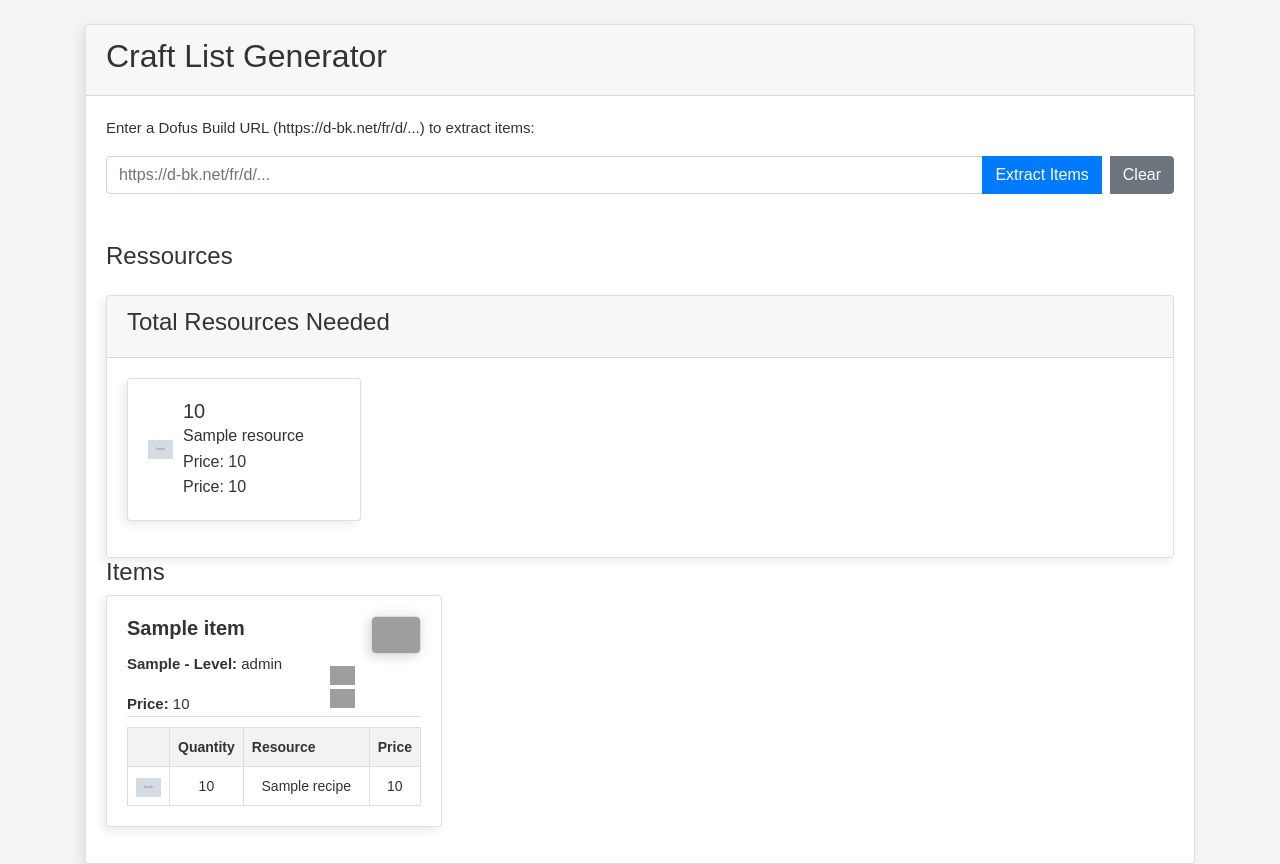
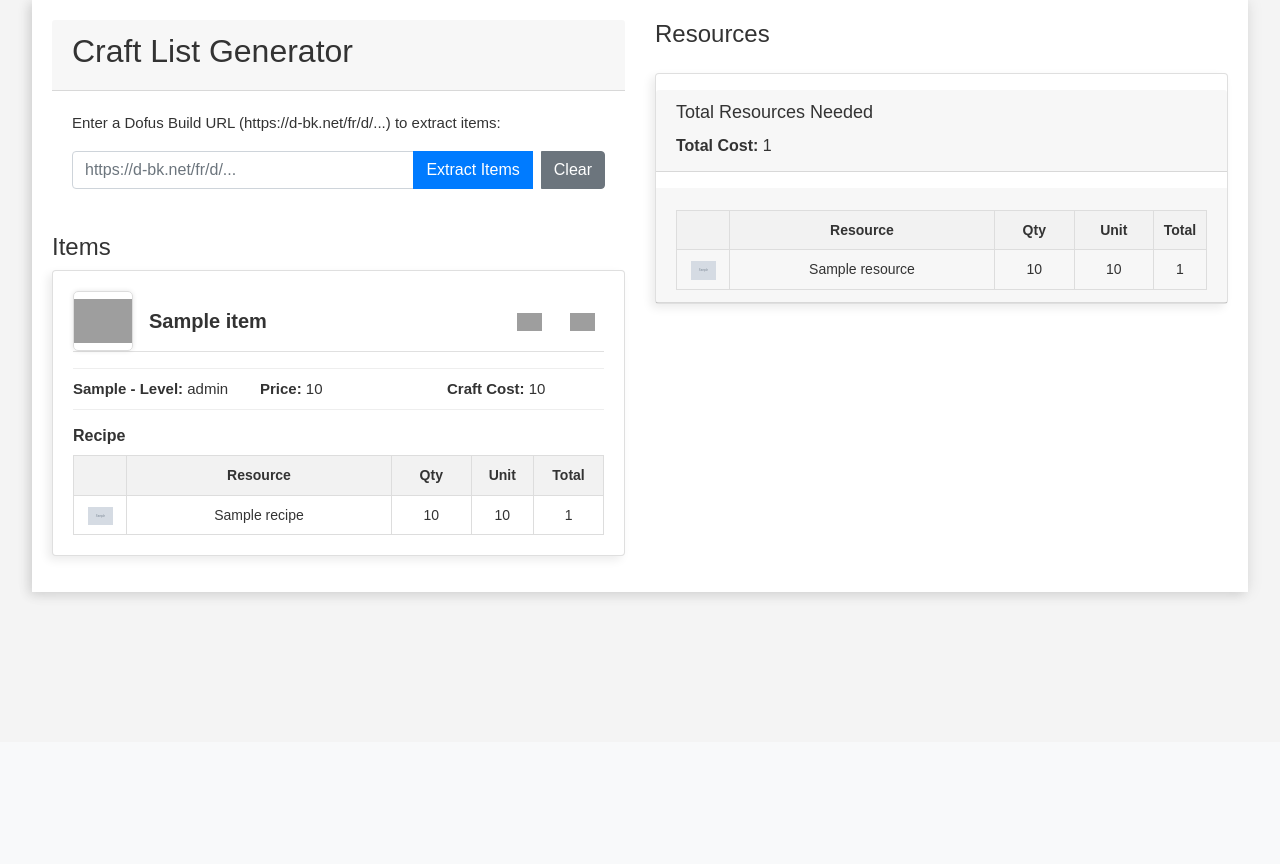
Before and after one commit to antoine-mait/DofusStock, a Django app: template dofustock_site/templates/dofustock/craft_list.html in a window 1280 px wide. Shown: the part 58-922 px from the top of the page. After the commit the page ends 658 px from the top, so only its background shows below. Run offline with Django 3.2, Linux system fonts and the light colour scheme; the template is opened without the code that fills it: most values are stand-ins (such as "Sample title", 1, 10 or a date in 2020); grey boxes marked "Sample" are stand-in pictures; some libraries are stand-ins or nearby versions; grey boxes are pictures that could not be loaded.

Commit message:
testing some ui for craftlist page

```diff
--- a/dofustock_site/static/dofustock/css/craft-list.css
+++ b/dofustock_site/static/dofustock/css/craft-list.css
@@ -3,6 +3,25 @@ span{
 }
 .card{
     box-shadow: -4px 4px 10px rgba(0,0,0,0.08);
+}
+.item-detail-container {
+    max-width: 95%;
+    margin: 0 auto;
+    padding: 20px;
+    background-color: white;
+    box-shadow: 0 0 15px rgba(0,0,0,0.1), -4px 4px 10px rgba(0,0,0,0.08);
+    display: flex;
+    gap: 30px;
+}
+
+.item-detail-left {
+    flex: 1;
+    min-width: 0; /* Prevent flex item from overflowing */
+}
+
+.item-detail-right {
+    flex: 1;
+    min-width: 0; /* Prevent flex item from overflowing */
 }
 
 .card-body > .d-flex:first-child {
@@ -71,14 +90,25 @@ span{
 .item-image {
     display: flex;
     align-items: flex-start;
-    margin-left: 10px;
+    margin-right: 15px;
+}
+.item-image .item_img {
+    width: 60px;
+    height: 60px;
+    object-fit: contain;
+    border-radius: 5px;
+    border: 1px solid #ddd;
+    box-shadow: 0 0 5px rgba(0,0,0,0.1);
 }
 
 /* Button styles */
 .btn-sm {
     width: 100%;
 }
-
+.button-actions {
+    display: flex;
+    gap: 10px;
+}
 .flex-column .btn-sm {
     margin-bottom: 5px;
 }
@@ -96,15 +126,14 @@ span{
 
 }
 
- /* Recipe table style */
-
-.item-recipes table {
+/* Recipe table style - Applied to both item recipes and total resources */
+.item-recipes table, .resources-section table {
     width: 100%;
     border-collapse: collapse;
-
 }
 
-.item-recipes th, .item-recipes td {
+.item-recipes th, .item-recipes td,
+.resources-section th, .resources-section td {
     font-size: 14px;
     border: 1px solid #ddd;
     padding: 8px;
@@ -112,29 +141,63 @@ span{
     text-align: center;
 }
 
-.item-recipes th {
+.item-recipes th, .resources-section th {
     background-color: #f2f2f2;
-    text-align: left;
+    text-align: center;
 }
 
-.item-recipes .recipe-image {
+.item-recipes .recipe-image, .resources-section .resource-image {
     width: 10%;
-    text-align: left;
+    text-align: center;
 }
 
-.item-recipes .recipe-quantity {
-
+.item-recipes .recipe-quantity, .resources-section .resource-quantity {
     width: 15%;
-    text-align: left;
+    text-align: center;
 }
 
-.item-recipes .recipe-name {
-    width: 75%;
-    text-align: left;
+.item-recipes .recipe-name, .resources-section .resource-name {
+    width: 50%;
+    text-align: center;
 }
 
-.item-recipes img {
+.resources-section .resource-price {
+    width: 15%;
+    text-align: center;
+}
+
+.item-recipes img, .resources-section img {
     max-width: 25px;
     max-height: auto;
     object-fit: contain;
 }
+
+/* Additional styles for resources section */
+.total-cost {
+    margin-top: 10px;
+    font-size: 16px;
+    color: #333;
+}
+
+.ressource-title {
+    font-size: 18px;
+    margin-bottom: 10px;
+}
+
+.card-title {
+    margin: 0;
+    font-size: 1.2rem;
+    font-weight: bold;
+}
+
+.item-metadata {
+    padding: 8px 0;
+    border-top: 1px solid #eee;
+    border-bottom: 1px solid #eee;
+}
+
+.item-recipes h6.recipe-title {
+    margin-top: 10px;
+    margin-bottom: 10px;
+    font-weight: bold;
+}
--- a/dofustock_site/static/dofustock/js/craft_list.js
+++ b/dofustock_site/static/dofustock/js/craft_list.js
@@ -1,6 +1,9 @@
 // craft_list.js - Craft list management functionality
+// Update initCraftList function
 function initCraftList() {
-    // Set up event listeners for ALL remove buttons in craft list at load time
+    // Set container reference to the new structure
+    window.craftListContainer = document.querySelector('.item-detail-container');
+
     if (window.craftListContainer) {
         // Find all existing remove buttons and attach event listeners
         document.querySelectorAll('.remove-from-craft-list').forEach(button => {
@@ -11,10 +14,12 @@ function initCraftList() {
             });
         });
 
-        // Also set up event delegation for dynamically added buttons
+        // Event delegation for the new structure
         window.craftListContainer.addEventListener('click', async event => {
-            if (event.target.classList.contains('remove-from-craft-list')) {
-                const itemId = event.target.getAttribute('data-item-id');
+            // Using closest to handle clicks on the button or its child image
+            const button = event.target.closest('.remove-from-craft-list');
+            if (button) {
+                const itemId = button.getAttribute('data-item-id');
                 console.log('Remove button clicked through delegation for item:', itemId);
                 await toggleCraftlistItem(itemId, true);
             }
@@ -22,26 +27,54 @@ function initCraftList() {
     }
 }
 
-// Function to create a craft list item card
+// Update the function to match the new card structure
 function createCraftListItemCard(item) {
     const cardDiv = document.createElement('div');
-    cardDiv.className = 'col-md-4 mb-3';
+    cardDiv.className = 'row mb-3';
     cardDiv.id = `craft-item-${item.ankama_id}`;
 
     const sanitizedName = window.sanitizeFilename(item.name);
     const imagePath = `/media/IMG/${item.category}/${item.item_type}/${item.ankama_id}-${sanitizedName}.png`;
 
+    // Match the new structure
     cardDiv.innerHTML = `
-        <div class="card">
-            <div class="card-body">
-                <h5 class="card-title">${item.name}</h5>
-                <img src="${imagePath}"
-                    alt="${item.name}"
-                    onerror="this.src='${window.FALLBACK_IMAGE}'; this.onerror=null;">
-                <p class="card-text">Level: ${item.level}</p>
-                <p class="card-text">Category: ${item.category}</p>
-                <a href="/item/${item.ankama_id}/" class="btn btn-primary btn-sm">View Details</a>
-                <button type="button" class="btn btn-danger btn-sm remove-from-craft-list" data-item-id="${item.ankama_id}">Remove</button>
+        <div class="col-12">
+            <div class="card">
+                <div class="card-body">
+                    <div class="d-flex align-items-center mb-3">
+                        <div class="item-image mr-3">
+                            <img src="${imagePath}"
+                                alt="${item.name}" class="item_img"
+                                onerror="this.src='/media/IMG/equipment/Outil/489-Loupe.png'; this.onerror=null;">
+                        </div>
+                        <h5 class="card-title mb-0 flex-grow-1">${item.name}</h5>
+                        <div class="button-actions d-flex">
+                            <button type="button"
+                                    class="btn btn-sm remove-from-craft-list"
+                                    data-item-id="${item.ankama_id}">
+                                <img class="trash icon-small" src="/media/Icon/trash.png" alt="delete">
+                            </button>
+                            <a href="/item/${item.ankama_id}/"
+                            class="btn btn-sm">
+                                <img class="info icon-small" src="/media/Icon/info.png" alt="details">
+                            </a>
+                        </div>
+                    </div>
+
+                    <div class="item-metadata mb-3">
+                        <div class="row">
+                            <div class="col-md-4">
+                                <p class="card-text"><span>${item.item_type} - Level:</span> ${item.level}</p>
+                            </div>
+                            <div class="col-md-4">
+                                <p class="card-text"><strong>Price:</strong> ${item.price}</p>
+                            </div>
+                            <div class="col-md-4">
+                                <p class="card-text"><strong>Craft Cost:</strong> ${item.craft_cost}</p>
+                            </div>
+                        </div>
+                    </div>
+                </div>
             </div>
         </div>
     `;
--- a/dofustock_site/static/dofustock/js/encyclopedia.js
+++ b/dofustock_site/static/dofustock/js/encyclopedia.js
@@ -74,26 +74,13 @@ async function performGlobalSearch() {
             // Attempt to construct image path
             const imagePath = `/media/IMG/${item.category}/${item.item_type}/${item.ankama_id}-${window.sanitizeFilename(item.name)}.png`;
 
-            function formatPrice(price) {
-                if (price === 0) return 'No Item in HDV';
-                if (!price) return 'No data';
-
-                // Convert to integer by removing decimal part
-                const intPrice = Math.floor(price);
-
-                // Format with spaces as thousand separators
-                return intPrice.toString().replace(/\B(?=(\d{3})+(?!\d))/g, ' ');
-              }
-
-              // Conditional rendering of price information
-              const priceSection = `<p>Price: ${formatPrice(item.price)}</p>`;
-
             itemElement.innerHTML = `
                 <h3>${item.name}</h3>
                 <p>Category: ${item.category}</p>
                 <p>Type: ${item.item_type}</p>
                 <p>Level: ${item.level}</p>
-                <p>Price: ${priceSection}</p>
+                <p>Price: ${formatPriceDisplay(item.price)}</p>
+                <p>Craft Cost: ${formatPriceDisplay(item.craft_cost)}</p>
                 <img
                     src="${imagePath}"
                     alt="${item.name}"
@@ -147,26 +134,13 @@ async function filterItems(category, itemType) {
 
             const imagePath = `/media/IMG/${category}/${itemType}/${item.ankama_id}-${window.sanitizeFilename(item.name)}.png`;
 
-            function formatPrice(price) {
-                if (price === 0) return 'No Item in HDV';
-                if (!price) return 'No data';
-
-                // Convert to integer by removing decimal part
-                const intPrice = Math.floor(price);
-
-                // Format with spaces as thousand separators
-                return intPrice.toString().replace(/\B(?=(\d{3})+(?!\d))/g, ' ');
-              }
-
-              // Conditional rendering of price information
-              const priceSection = `<p>Price: ${formatPrice(item.price)}</p>`;
-
             itemElement.innerHTML = `
                 <h3>${item.name}</h3>
                 <p>Level: ${item.level}</p>
-                <p>Price: ${priceSection}</p>
+                <p>Price: ${formatPriceDisplay(item.price)}</p>
+                <p>Craft Price: ${formatPriceDisplay(item.craft_cost)}</p>
                 <img
-                    src="${imagePath} "
+                    src="${imagePath}"
                     alt="${item.name}"
                     onerror="this.src='${window.FALLBACK_IMAGE}'; this.onerror=null;"
                 >
@@ -178,6 +152,41 @@ async function filterItems(category, itemType) {
     }
 }
 
+// Helper function to format price values for display
+function formatPriceDisplay(price) {
+    // Special case handling
+    if (price === 0 || price === "0") return 'No Item in HDV';
+    if (!price || price === "N/A") return 'No data';
+    if (price === "Incomplete") return 'Incomplete';
+
+    // If already a string and not a valid number, return as is
+    if (typeof price === 'string') {
+        // Check if it's already properly formatted (contains spaces)
+        if (price.includes(' ')) return price;
+
+        // Check if it's a numeric string without formatting
+        if (!isNaN(price.replace(/[\s,]/g, ''))) {
+            // Parse the string as a number, removing any existing formatting
+            const numValue = parseInt(price.replace(/[\s,]/g, ''), 10);
+            if (!isNaN(numValue)) {
+                // Format with spaces as thousand separators
+                return numValue.toString().replace(/\B(?=(\d{3})+(?!\d))/g, ' ');
+            }
+        }
+
+        // If we can't parse it as a number, return the original string
+        return price;
+    }
+
+    // If it's a number, format it with spaces
+    if (typeof price === 'number') {
+        return Math.floor(price).toString().replace(/\B(?=(\d{3})+(?!\d))/g, ' ');
+    }
+
+    // Default fallback
+    return String(price);
+}
+
 // Expose necessary functions to other modules
 window.performGlobalSearch = performGlobalSearch;
 window.fetchItemTypes = fetchItemTypes;
--- a/dofustock_site/templates/dofustock/craft_list.html
+++ b/dofustock_site/templates/dofustock/craft_list.html
@@ -6,8 +6,8 @@
 <link href="{% static 'dofustock/css/craft-list.css' %}" rel="stylesheet">
 {% endblock %}
 {% block body %}
-<div class="container mt-4">
-    <div class="card">
+<div class="item-detail-container">
+    <div class="item-detail-left">
         <div class="card-header">
             <h2>Craft List Generator</h2>
         </div>
@@ -41,98 +41,68 @@
                 <h3 class="d-none" id="results-title">Items Found:</h3>
                 <div id="items-list"></div>
             </div>
+        </div>
 
-            <div class="craft-list-container mt-5">
-                {% if items %}
-                <div>
-                <h4> Ressources </h4>
-                <div class="row mt-4">
+        <h4>Items</h4>
+        <div class="craft-list-container">
+            {% for item in items %}
+            <div class="row mb-3" id="craft-item-{{ item.ankama_id }}">
                 <div class="col-12">
                     <div class="card">
-                            <div class="card-header">
-                                <h4>Total Resources Needed</h4>
-                            </div>
                         <div class="card-body">
-                                <div class="row">
-                                    {% for resource in all_resources %}
-                                    <div class="col-md-3 mb-3">
-                                        <div class="card">
-                                            <div class="card-body d-flex align-items-center">
-                                                <img
-                                                    src="{{ resource.resource_image }}"
-                                                    alt="{{ resource.resource_name }}"
-                                                    style="max-width: 25px; max-height: 25px; object-fit: contain; margin-right: 10px;"
-                                                    onerror="this.src='/media/IMG/equipment/Outil/489-Loupe.png'; this.onerror=null;"
-                                                >
-                                                <div>
-                                                    <h5 class="mb-0">{{ resource.quantity }}</h5>
-                                                    <p class="mb-0">{{ resource.resource_name }}</p>
-                                                    <p class="mb-0">Price: {{ resource.resource_price }}</p>
-                                                    <p class="mb-0">Price:
-                                                        {% if resource.resource_price %}
-                                                            {{ resource.resource_price }}
-                                                        {% else %}
-                                                            No price available (Debug)
-                                                        {% endif %}
-                                                    </p>
-                                                </div>
-                                            </div>
-                                        </div>
-                                    </div>
-                                    {% endfor %}
-                                </div>
-                            </div>
-                        </div>
-                    </div>
-                </div>
-            </div>
-            <h4> Items </h4>
-                <div class="row">
-                {% for item in items %}
-                <div class="col-md-4 mb-3" id="craft-item-{{ item.ankama_id }}">
-                    <div class="card">
-                        <div class="card-body">
-                            <div class="d-flex justify-content-between">
-                                <!-- Left column: Title and metadata -->
-                                <div class="item-info">
-                                    <h5 class="card-title">{{ item.name }}</h5>
-                                    <div class="item-metadata">
-                                        <p class="card-text"><span>{{ item.item_type }} - Level:</span> {{ item.level }}</p>
-                                        <p class="card-text"><strong>Price:</strong> {{ item.price }}</p>
-                                    </div>
-                                </div>
-
-                                <!-- Middle column: Buttons -->
-                                <div class="button-container mx-1">
-                                    <button type="button" class="btn btn-danger btn-sm remove-from-craft-list"
-                                            data-item-id="{{ item.ankama_id }}"
-                                            style="border: none; background: transparent; padding: 0;">
-                                            <img class="trash icon-small" src="/media/Icon/trash.png" alt="delete" >
-                                    </button>
-                                    <a href="{% url 'item_detail' item.ankama_id %}"
-                                    style="border: none; background: transparent; padding: 0; margin-bottom: 5px; display: block;">
-                                        <img class="info icon-small" src="/media/Icon/info.png" alt="details">
-                                    </a>
-
-                                </div>
-
-                                <!-- Right column: Image -->
-                                <div class="item-image">
+                            <!-- Row 1: Image, Name and Buttons -->
+                            <div class="d-flex align-items-center mb-3">
+                                <!-- Item Image -->
+                                <div class="item-image mr-3">
                                     <img src="/media/IMG/{{item.category}}/{{item.item_type}}/{{item.ankama_id}}-{{item.sanitized_name}}.png"
                                         alt="{{item.name}}" class="item_img"
                                         onerror="this.src='/media/IMG/equipment/Outil/489-Loupe.png'; this.onerror=null;">
                                 </div>
+
+                                <!-- Item Name -->
+                                <h5 class="card-title mb-0 flex-grow-1">{{ item.name }}</h5>
+
+                                <!-- Action Buttons -->
+                                <div class="button-actions d-flex">
+                                    <!-- Ensure the button itself has the remove-from-craft-list class -->
+                                    <button type="button"
+                                            class="btn btn-sm remove-from-craft-list"
+                                            data-item-id="{{ item.ankama_id }}">
+                                        <img class="trash icon-small" src="/media/Icon/trash.png" alt="delete">
+                                    </button>
+                                    <a href="{% url 'item_detail' item.ankama_id %}"
+                                    class="btn btn-sm">
+                                        <img class="info icon-small" src="/media/Icon/info.png" alt="details">
+                                    </a>
+                                </div>
                             </div>
 
-                                <!-- Recipe table -->
+                            <!-- Row 2: Item Metadata -->
+                            <div class="item-metadata mb-3">
+                                <div class="row">
+                                    <div class="col-md-4">
+                                        <p class="card-text"><span>{{ item.item_type }} - Level:</span> {{ item.level }}</p>
+                                    </div>
+                                    <div class="col-md-4">
+                                        <p class="card-text"><strong>Price:</strong> {{ item.price }}</p>
+                                    </div>
+                                    <div class="col-md-4">
+                                        <p class="card-text"><strong>Craft Cost:</strong> {{ item.craft_cost }}</p>
+                                    </div>
+                                </div>
+                            </div>
+
+                            <!-- Row 3: Recipe Table -->
                             <div class="item-recipes">
+                                <h6 class="recipe-title">Recipe</h6>
                                 <table>
                                     <thead>
                                         <tr>
                                             <th class="recipe-image"></th>
-                                            <th class="recipe-quantity">Quantity</th>
                                             <th class="recipe-name">Resource</th>
-                                            <th class="recipe-price">Price</th>
+                                            <th class="recipe-quantity">Qty</th>
+                                            <th class="recipe-price">Unit</th>
+                                            <th class="recipe-price">Total</th>
                                         </tr>
                                     </thead>
                                     <tbody>
@@ -145,9 +115,10 @@
                                                     onerror="this.src='/media/IMG/equipment/Outil/489-Loupe.png'; this.onerror=null;"
                                                 >
                                             </td>
+                                            <td>{{ recipe.resource_name }}</td>
                                             <td>{{ recipe.quantity }}</td>
-                                            <td>{{ recipe.resource_name }}</td>
                                             <td>{{ recipe.resource_price }}</td>
+                                            <td>{{ recipe.total_price }}</td>
                                         </tr>
                                         {% endfor %}
                                     </tbody>
@@ -156,15 +127,71 @@
                         </div>
                     </div>
                 </div>
+            </div>
             {% endfor %}
 
-                {% else %}
+            {% if not items %}
             <div class="alert alert-info">
                 Your craft list is currently empty. Add items from the item detail pages.
             </div>
             {% endif %}
         </div>
     </div>
+    <div class="item-detail-right">
+        {% if items %}
+        <div class="resources-section mb-5">
+            <h4>Resources</h4>
+            <div class="row mt-4">
+                <div class="col-12">
+                    <div class="card">
+                        <div class="card-header mt-3">
+                            <h4 class="ressource-title">Total Resources Needed</h4>
+                            <div class="total-cost">
+                                <strong>Total Cost:</strong>
+                                {% if total_cost != "N/A" %}
+                                    {{ total_cost }}
+                                {% else %}
+                                    N/A
+                                {% endif %}
+                            </div>
+                        </div>
+                        <div class="card-header mt-3">
+                            <h4 class="ressource-title"></h4>
+                            <table>
+                                <thead>
+                                    <tr>
+                                        <th class="resource-image"></th>
+                                        <th class="resource-name">Resource</th>
+                                        <th class="resource-quantity">Qty</th>
+                                        <th class="resource-price">Unit</th>
+                                        <th class="resource-price">Total</th>
+
+                                    </tr>
+                                </thead>
+                                <tbody>
+                                    {% for resource in all_resources %}
+                                    <tr>
+                                        <td>
+                                            <img
+                                                src="{{ resource.resource_image }}"
+                                                alt="{{ resource.resource_name }}"
+                                                onerror="this.src='/media/IMG/equipment/Outil/489-Loupe.png'; this.onerror=null;"
+                                            >
+                                        </td>
+                                        <td>{{ resource.resource_name }}</td>
+                                        <td>{{ resource.quantity }}</td>
+                                        <td>{{ resource.resource_price }}</td>
+                                        <td>{{ resource.total_cost }}</td>
+                                    </tr>
+                                    {% endfor %}
+                                </tbody>
+                            </table>
+                        </div>
+                    </div>
+                </div>
+            </div>
+        </div>
+        {% endif %}
     </div>
 </div>
 
```
Also changed, not shown: dofustock_site/utils.py (+37 -0 lines), dofustock_site/views.py (+73 -25 lines). Lines whose indentation alone changed are shown as unchanged.
